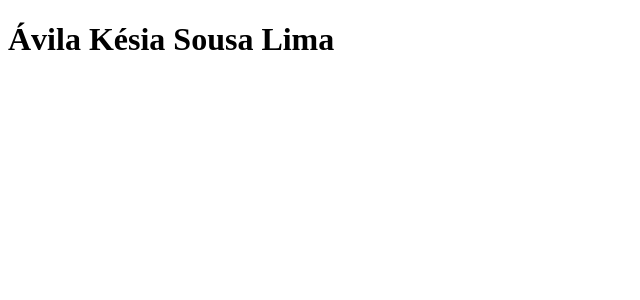
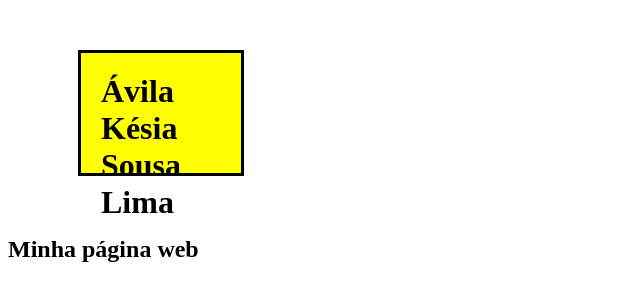
Before and after one commit to avila-gif/UnivsLPW, a plain HTML site: page index.html in a window 1280 px wide. Shown: the whole page, without its empty margins (0-640 px from the left). Drawn offline with Linux system fonts and the light colour scheme.

Commit message:
Add files via upload

```diff
--- a/index.html
+++ b/index.html
@@ -1,11 +1,14 @@
 <!DOCTYPE html>
-<html>
+<html lang="pt-br">
 <head>
     <meta charset="utf-8">
     <title> Página Pessoal </title>
+    <link rel="stylesheet" type="text/css" href="style.css">
 </head>
 <body>
     <h1> Ávila Késia Sousa Lima</h1>
+    <h2>Minha página web </h2>
+
 </body>
 
 
--- /dev/null
+++ b/style.css
@@ -0,0 +1,7 @@
+h1{
+    background-color: yellow;
+    border-style:solid;
+    margin: 50px 30px 60px 70px;
+    padding: 20px;
+    width: 120px;
+    height: 80px;
```
